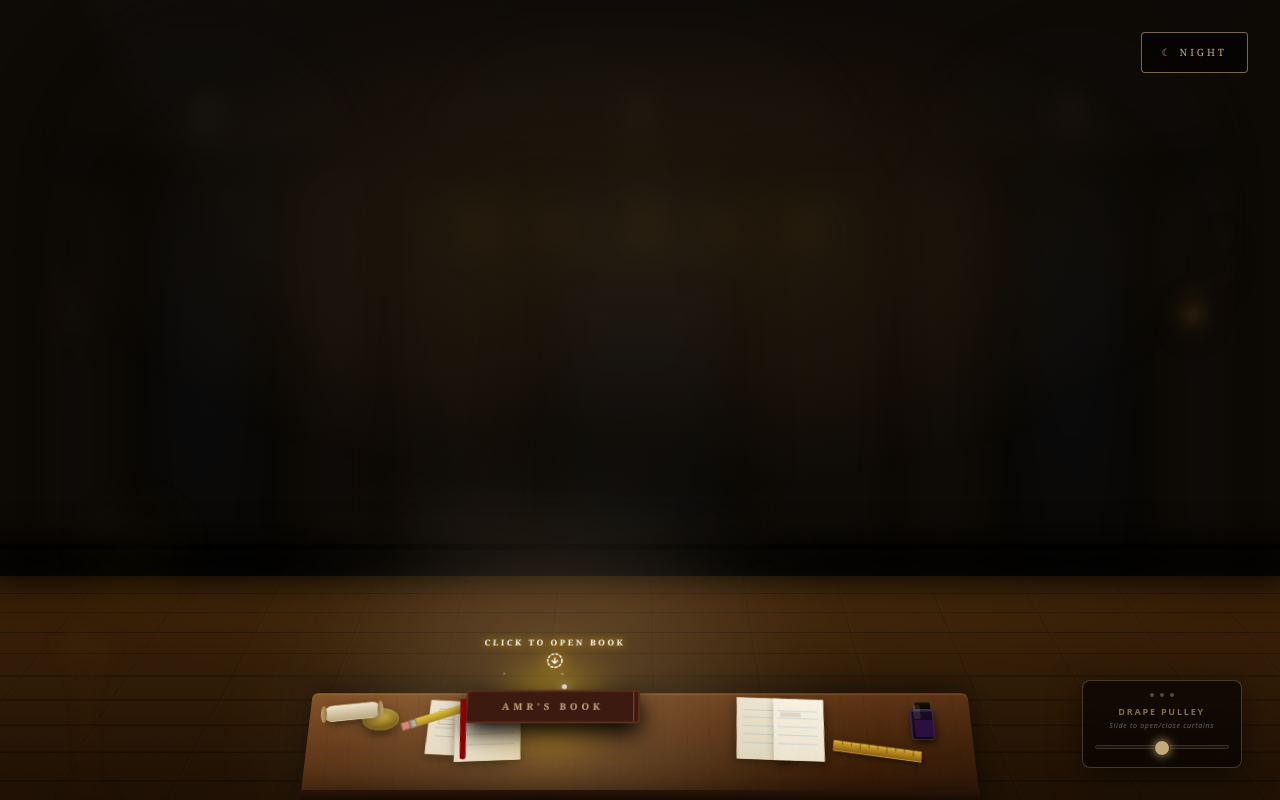
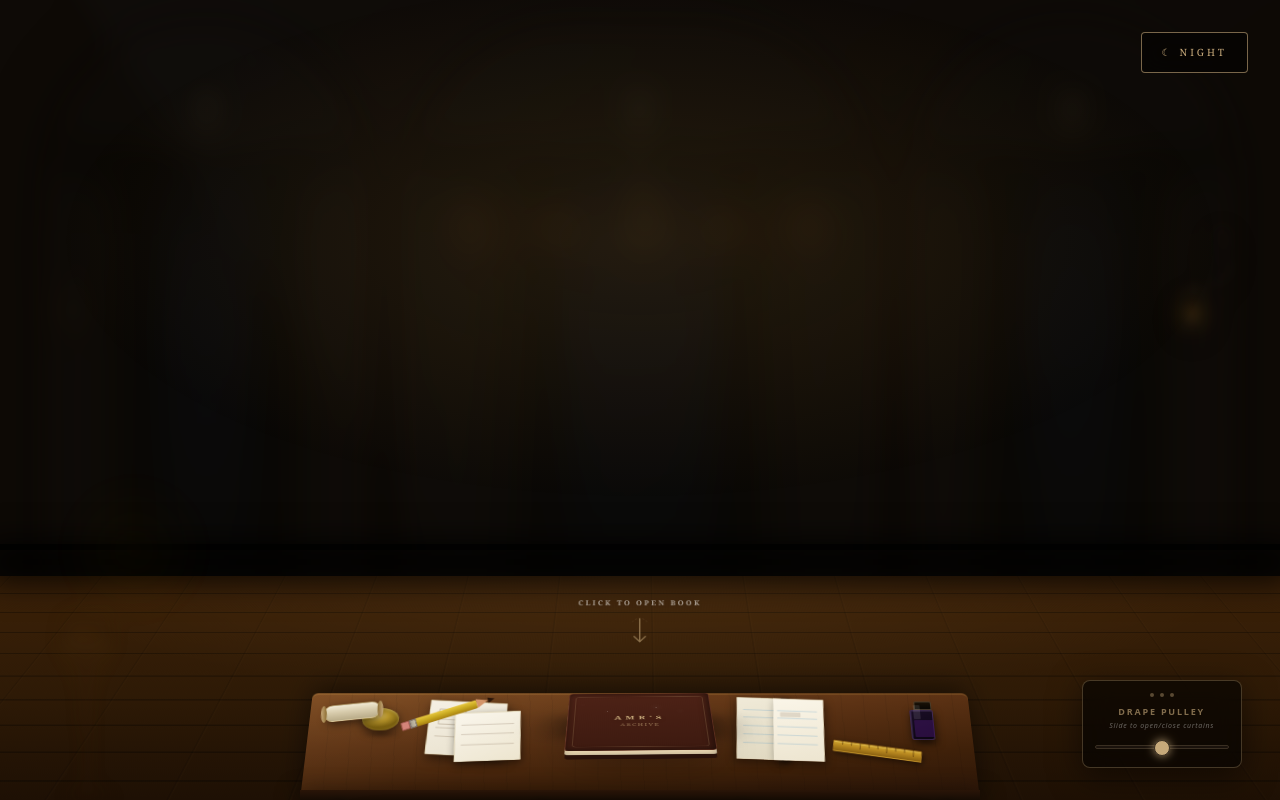
Before and after one commit to ASM-Aiman/internal-design-architect-portfolio, a Next.js app: page /contact in a window 1280 px wide. Built offline with nearby package versions, Linux system fonts and the light colour scheme.

Commit message:
changed as per client req-

```diff
--- a/src/components/layout/RoomLayout.tsx
+++ b/src/components/layout/RoomLayout.tsx
@@ -852,48 +852,126 @@ const navLinks = [
               <div style={{ width:"clamp(16px,2.6vw,28px)", height:"4px", background:"radial-gradient(ellipse,rgba(0,0,0,0.5) 0%,transparent 70%)", filter:"blur(2px)" }} />
             </div>
 
-            {/* ── THE BOOK (center, with sparkle) ── */}
+            {/* ── THE BOOK (3D Perspective Folio with Directional Arrow) ── */}
               <div
                 className="absolute left-1/2 -translate-x-1/2 z-[300] cursor-pointer"
-              style={{ top: "0%", transform: "translateX(-50%) translateY(-10%)" }}
+                style={{
+                  bottom: "22%",
+                  perspective: "1200px"
+                }}
                 onClick={() => setBookOpen(true)}
               >
-              {/* Glow */}
-              <div className="absolute inset-0 -z-10 flex items-center justify-center pointer-events-none">
-                <motion.div animate={{ opacity:[0.4,0.8,0.4], scale:[1,1.2,1] }} transition={{ duration:2, repeat:Infinity }}
-                  className="absolute w-20 h-20 bg-[#ffcc00] blur-xl rounded-full mix-blend-screen" />
-                <motion.div animate={{ opacity:[0.1,0.3,0.1], scale:[0.8,1.5,0.8] }} transition={{ duration:4, repeat:Infinity }}
-                  className="absolute w-64 h-64 bg-[#c6a97a] blur-[60px] rounded-full opacity-20" />
+                {/* 1. LAYERED AMBIENT SHADOW */}
+                <div
+                  className="absolute inset-0 bg-black/70 blur-xl rounded-sm"
+                  style={{
+                    transform: "rotateX(60deg) scaleY(0.4) translateY(35px)",
+                    opacity: 0.8,
+                  }}
+                />
+
+                {/* 2. THE 3D BOOK OBJECT */}
+                <div
+                  className="relative group"
+                  style={{
+                    width: "clamp(110px, 12vw, 150px)",
+                    height: "clamp(80px, 9vw, 115px)",
+                    transformStyle: "preserve-3d",
+                    transform: "rotateX(58deg) rotateZ(-1deg)",
+                  }}
+                >
+                  {/* Bottom Cover */}
+                  <div
+                    className="absolute inset-0 bg-[#2a120a] rounded-sm shadow-2xl"
+                    style={{ transform: "translateZ(-10px)" }}
+                  />
+
+                  {/* Paper Stack */}
+                  <div
+                    className="absolute inset-0 bg-[#e8d5b0] rounded-sm border-r border-b border-black/30"
+                    style={{
+                      transform: "translateZ(-5px)",
+                      boxShadow: "inset 0 0 10px rgba(0,0,0,0.2)"
+                    }}
+                  >
+                    <div className="absolute inset-0 opacity-30"
+                      style={{
+                        backgroundImage: "linear-gradient(90deg, transparent 97%, rgba(0,0,0,0.5) 100%)",
+                        backgroundSize: "2px 100%"
+                      }}
+                    />
+                  </div>
+
+                  {/* Front Cover */}
+                  <div
+                    className="absolute inset-0 bg-[#3d1a10] rounded-sm flex flex-col items-center justify-center overflow-hidden"
+                    style={{
+                      border: "1px solid #5c2d1d",
+                      background: "linear-gradient(to bottom, #4d2216 0%, #3d1a10 100%)",
+                      boxShadow: "inset -2px 0 10px rgba(0,0,0,0.5)",
+                      transform: "translateZ(0px)"
+                    }}
+                  >
+                    <div className="absolute inset-1.5 border border-[#c6a97a]/20 rounded-sm pointer-events-none" />
+                    <div className="relative z-10 flex flex-col items-center">
+                      <span className="text-[#c6a97a] text-[8px] md:text-[10px] tracking-[0.4em] font-serif font-bold drop-shadow-md">
+                        AMR&apos;S
+                      </span>
+                      <span className="text-[#c6a97a] text-[6px] md:text-[7px] tracking-[0.2em] font-serif opacity-60 uppercase mt-0.5">
+                        Archive
+                      </span>
+                    </div>
+                  </div>
+
+                  {/* Sparkles */}
                   {sparkleParticles.map((p) => (
-                  <motion.div key={p.id}
-                    animate={{ y:[0,-40], x:[0,(p.id%2===0?20:-20)], opacity:[0,1,0], scale:[0,1.5,0] }}
-                    transition={{ duration:p.duration, repeat:Infinity, delay:p.id*0.5 }}
-                    className="absolute w-1 h-1 bg-white rounded-full shadow-[0_0_8px_#fff]"
-                    style={{ left:`${p.x}%` }} />
-                ))}
-              </div>
-
                     <motion.div
-                className="relative bg-[#3d1a10] rounded-sm shadow-[0_10px_25px_rgba(0,0,0,1)] border-2 border-[#5c2d1d] flex items-center justify-center group"
-                style={{ width:"clamp(110px,16vw,180px)", height:"clamp(30px,4.5vh,42px)" }}
-                whileHover={{ y:-5, rotateX:10, borderColor:"#f8f8f8" }}
-              >
-                <motion.div className="absolute -top-14 left-1/2 -translate-x-1/2 flex flex-col items-center pointer-events-none"
-                  animate={{ y:[0,-10,0] }} transition={{ duration:2, repeat:Infinity, ease:"easeInOut" }}>
-                  <span className="text-white text-[9px] tracking-[0.3em] font-bold uppercase mb-1 drop-shadow-[0_0_5px_#ffcc00] font-serif whitespace-nowrap">
-                    Click To Open Book
+                      key={p.id}
+                      animate={{ y: [0, -25], opacity: [0, 0.7, 0], scale: [0, 1.2, 0] }}
+                      transition={{ duration: p.duration, repeat: Infinity, delay: p.id * 0.4 }}
+                      className="absolute w-[1px] h-[1px] bg-white rounded-full shadow-[0_0_5px_#fff]"
+                      style={{ left: `${p.x}%`, top: '40%', transform: "translateZ(8px)" }}
+                    />
+                  ))}
+                </div>
+
+                {/* 3. FLOATING INSTRUCTION + ARROW */}
+                <motion.div
+                  className="absolute -top-20 left-1/2 -translate-x-1/2 flex flex-col items-center pointer-events-none"
+                  initial={{ opacity: 0 }}
+                  animate={{ opacity: [0.4, 1, 0.4] }}
+                  transition={{ duration: 3, repeat: Infinity, ease: "easeInOut" }}
+                >
+                  <span className="text-white text-[7px] md:text-[8px] tracking-[0.3em] font-bold uppercase mb-2 drop-shadow-[0_0_8px_rgba(0,0,0,0.8)] font-serif whitespace-nowrap">
+                    Click to Open Book
                   </span>
-                  <svg width="18" height="18" viewBox="0 0 24 24" fill="none" stroke="#fdfdfd" strokeWidth="2" strokeLinecap="round" strokeLinejoin="round" className="drop-shadow-[0_0_8px_#ffcc00]">
-                    <circle cx="12" cy="12" r="10" strokeDasharray="3 3" />
-                    <path d="M12 8v8M8 12l4 4 4-4" />
+
+                  {/* Animated Hand-drawn Style Arrow */}
+                  <svg
+                    width="24"
+                    height="32"
+                    viewBox="0 0 24 32"
+                    fill="none"
+                    className="drop-shadow-lg"
+                  >
+                    <motion.path
+                      d="M12 2V28M12 28L6 22M12 28L18 22"
+                      stroke="#c6a97a"
+                      strokeWidth="1.5"
+                      strokeLinecap="round"
+                      strokeLinejoin="round"
+                      animate={{ y: [0, 5, 0] }}
+                      transition={{ duration: 2, repeat: Infinity, ease: "easeInOut" }}
+                    />
+                    {/* Hand-drawn swirl flourish */}
+                    <path
+                      d="M4 8C4 8 8 4 12 4C16 4 20 8 20 8"
+                      stroke="#c6a97a"
+                      strokeWidth="0.5"
+                      strokeDasharray="2 2"
+                      opacity="0.5"
+                    />
                   </svg>
-                </motion.div>
-                <motion.div className="absolute -left-2 top-2 w-1.5 h-16 bg-[#8b0000] rounded-b-full origin-top shadow-lg"
-                  animate={{ rotate:[-4,4,-4] }} transition={{ duration:3, repeat:Infinity }} />
-                <span className="text-[#c6a97a] text-[9px] md:text-[10px] tracking-[0.4em] font-serif font-bold group-hover:text-white group-hover:drop-shadow-[0_0_12px_#ffcc00] transition-all duration-300 whitespace-nowrap">
-                  AMR&apos;S BOOK
-                </span>
-                <div className="absolute inset-y-0 right-1 w-[1px] bg-[#c6a97a]/40" />
                 </motion.div>
               </div>
 
@@ -1211,29 +1289,77 @@ const navLinks = [
                   initial={{ x: "-100%", opacity: 0 }}
                   animate={{ x: 0, opacity: 1 }}
                   exit={{ x: "-100%", opacity: 0 }}
-                  transition={{ type: "spring", stiffness: 320, damping: 32 }}
                   className="md:hidden absolute inset-0 z-20 flex flex-col p-8 pt-14"
                   style={{
                     background: "#e8d5b0",
                     backgroundImage: "url('https://www.transparenttextures.com/patterns/aged-paper.png')",
                   }}
+                >
+                  <button
+                    className="absolute top-4 right-4 text-[#3b1f06]/40"
                     onClick={() => setMobileTocOpen(false)}
                   >
-                  <div className="text-[#8b6230] opacity-20 text-xl mb-5 text-center">✦</div>
-                  <h3 className="font-serif text-[#3b1f06] text-[9px] tracking-[.45em] uppercase pb-4 mb-6 text-center"
-                    style={{ borderBottom: "0.5px solid rgba(139,98,48,0.25)" }}>
-                    Table of Contents
-                  </h3>
+                    ✕
+                  </button>
+
                   <nav className="flex flex-col gap-6">
-                    {navLinks.map((item, i) => (
-                      <Link key={item.name} href={item.path}
-                        className="flex items-baseline gap-3 font-serif text-base text-[#5c3810]">
+                    {navLinks.map((item, i) => {
+                      const isCloseAction = item.name === "Close Book";
+                      const isResume = item.name === "Resume";
+
+                      // 1. MOBILE CLOSE ACTION
+                      if (isCloseAction) {
+                        return (
+                          <button
+                            key={item.name}
+                            onClick={() => {
+                              setMobileTocOpen(false); // Close the menu
+                              handleCloseBook();      // Close the actual book
+                            }}
+                            className="flex items-baseline gap-3 font-serif text-base text-[#8b0000] font-bold"
+                          >
+                            <span className="text-[10px] tracking-widest opacity-40">
+                              {["I", "II", "III", "IV", "V"][i]}
+                            </span>
+                            <span className="tracking-wider uppercase">{item.name}</span>
+                          </button>
+                        );
+                      }
+
+                      // 2. MOBILE RESUME ACTION
+                      if (isResume) {
+                        return (
+                          <a
+                            key={item.name}
+                            href={item.path}
+                            target="_blank"
+                            rel="noopener noreferrer"
+                            onClick={() => setMobileTocOpen(false)}
+                            className="flex items-baseline gap-3 font-serif text-base text-[#5c3810]"
+                          >
+                            <span className="text-[10px] tracking-widest opacity-40">
+                              {["I", "II", "III", "IV", "V"][i]}
+                            </span>
+                            <span className="tracking-wider">{item.name} ↗</span>
+                          </a>
+                        );
+                      }
+
+                      // 3. MOBILE STANDARD LINKS
+                      return (
+                        <Link
+                          key={item.name}
+                          href={item.path}
+                          onClick={() => setMobileTocOpen(false)} // Close menu when navigating
+                          className="flex items-baseline gap-3 font-serif text-base text-[#5c3810]"
+                        >
                           <span className="text-[10px] tracking-widest opacity-40">
                             {["I", "II", "III", "IV", "V"][i]}
                           </span>
                           <span className="tracking-wider">{item.name}</span>
                         </Link>
-                    ))}
+                      );
+                    })}
                   </nav>
                 </motion.div>
               )}
```
Lines whose indentation alone changed are shown as unchanged.
